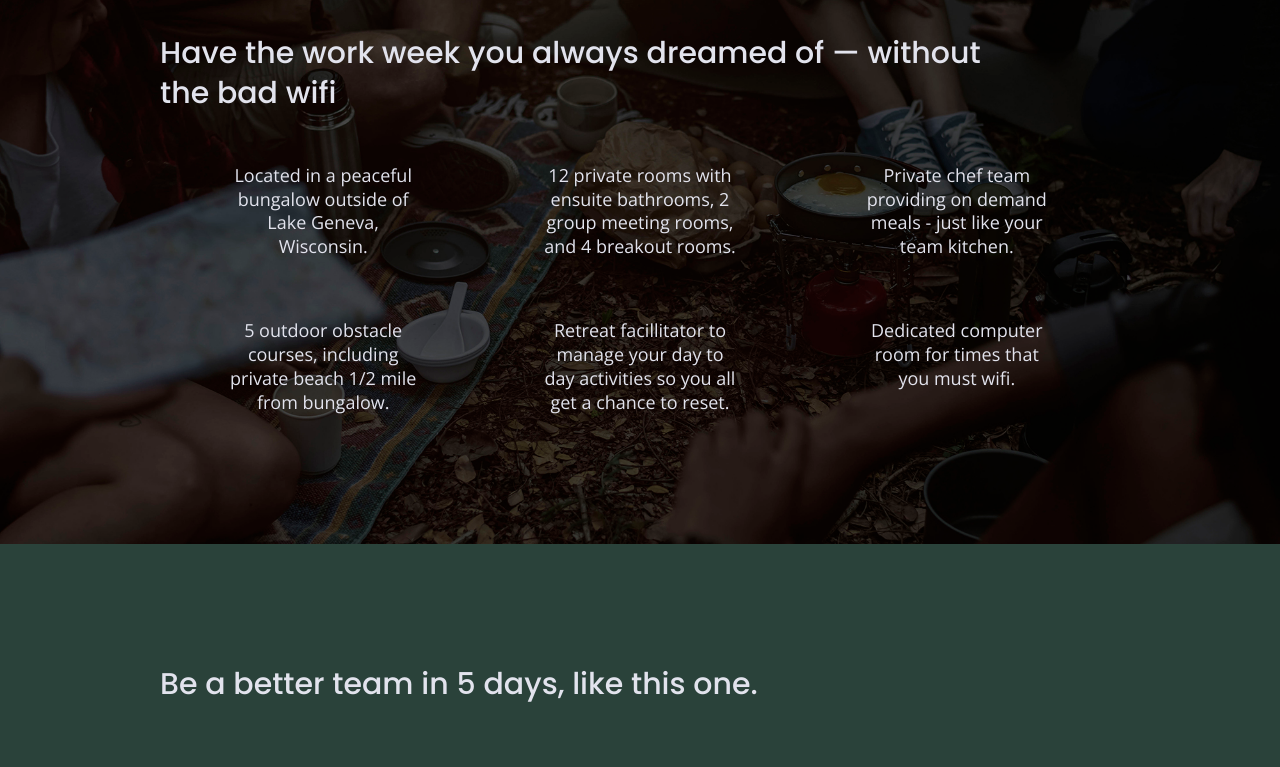
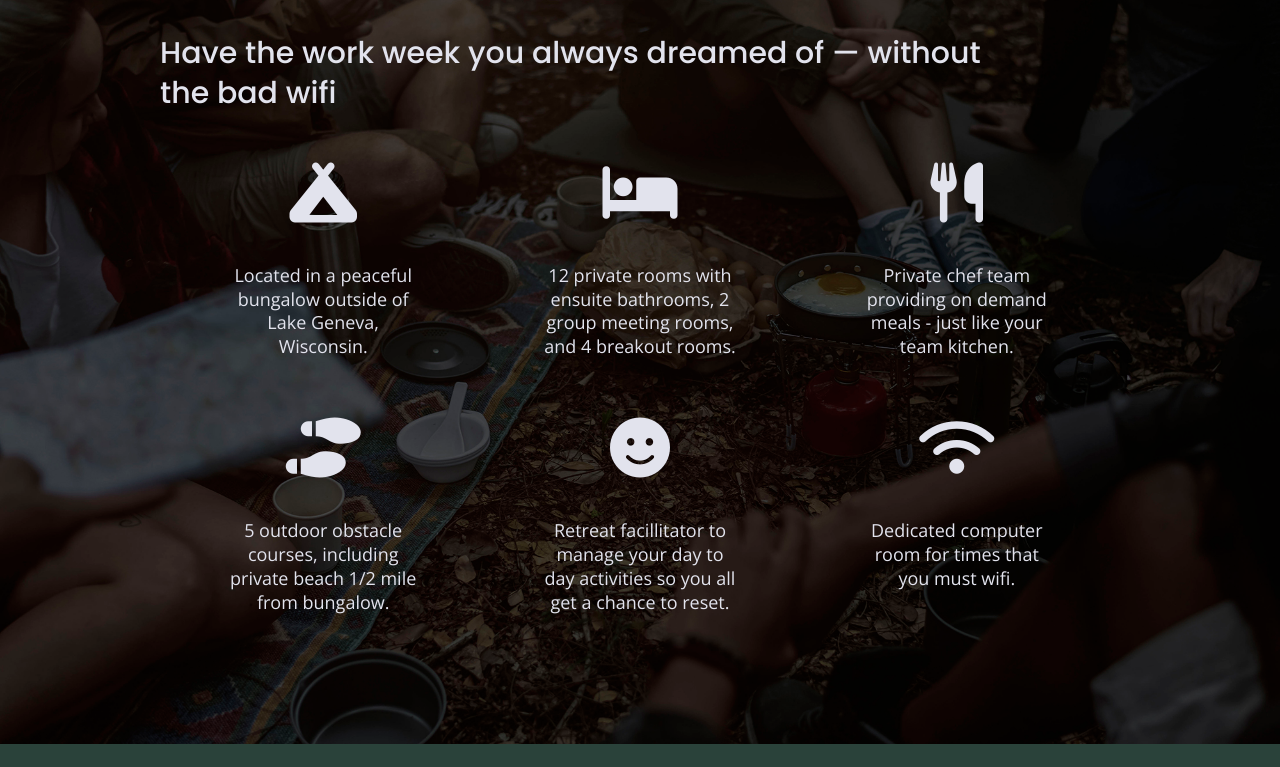
Before and after one commit to Megaflip/unplugged-project, a website: page index.html in a window 1280 px wide. Shown: the part 1000-1767 px from the top of the page. Drawn offline with nearby package versions, Linux system fonts and the light colour scheme.

Commit message:
Icons added with font awesome

```diff
--- a/css/main.css
+++ b/css/main.css
@@ -319,6 +319,11 @@ input[type=button] {
 .features p {
   text-align: center;
   margin: 0;
+}
+
+.features i {
+	font-size: 3.75em;
+  margin-bottom: 40px;
 }
 
 /* Reviews */
@@ -779,8 +784,6 @@ input[type=button] {
     padding-bottom: 38%;
   }
 
-
-
   /* ==========================================================================
    FAQ Page
    ========================================================================== */
--- a/index.html
+++ b/index.html
@@ -18,6 +18,8 @@
 
   <link rel="stylesheet" href="css/normalize.css">
   <link rel="stylesheet" href="css/main.css">
+
+  <script src="https://kit.fontawesome.com/7d406030aa.js" crossorigin="anonymous"></script>
 
   <meta name="theme-color" content="#fafafa">
   <!-- Google Fonts -->
@@ -83,30 +85,30 @@
       <!-- Add your features content here -->
       <div class="features-items">
         <article>
-          <p class="fontawesome-icon"></p>
+          <i class="fas fa-campground"></i>
           <p class="features-item-description">Located in a peaceful bungalow outside of Lake Geneva, Wisconsin.</p>
         </article>
         <article>
-          <p class="fontawesome-icon"></p>
+          <i class="fas fa-bed"></i>
           <p class="features-item-description">12 private rooms with ensuite bathrooms, 2 group meeting rooms, and 4
             breakout rooms.</p>
         </article>
         <article>
-          <p class="fontawesome-icon"></p>
+          <i class="fas fa-utensils"></i>
           <p class="features-item-description">Private chef team providing on demand meals - just like your team kitchen.</p>
       </article>
         <article>
-            <p class="fontawesome-icon"></p>
-            <p class="features-item-description">5 outdoor obstacle courses, including private beach 1/2 mile from
+          <i class="fas fa-shoe-prints"></i>
+          <p class="features-item-description">5 outdoor obstacle courses, including private beach 1/2 mile from
               bungalow.</p>
         </article>
         <article>
-            <p class="fontawesome-icon"></p>
-            <p class="features-item-description">Retreat facillitator to manage your day to day activities so you all
+          <i class="fas fa-smile"></i>
+          <p class="features-item-description">Retreat facillitator to manage your day to day activities so you all
               get a chance to reset.</p>
         </article>
         <article>
-          <p class="fontawesome-icon"></p>
+          <i class="fas fa-wifi"></i>
           <p class="features-item-description">Dedicated computer room for times that you must wifi.</p>
       </article>
       </div>
```
Also changed, not shown: about/index.html (+2 -0 lines), faq/index.html (+3 -0 lines).
